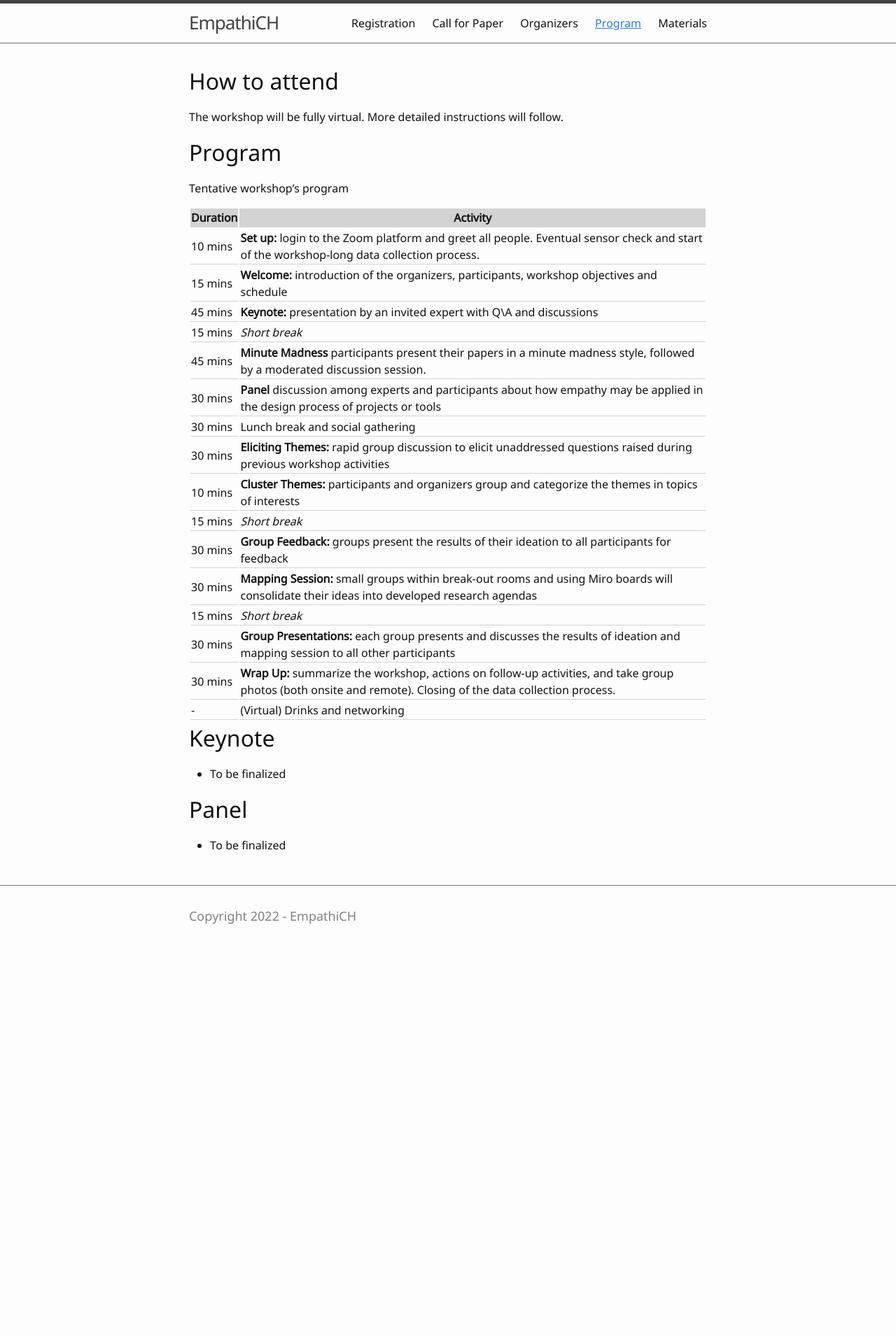
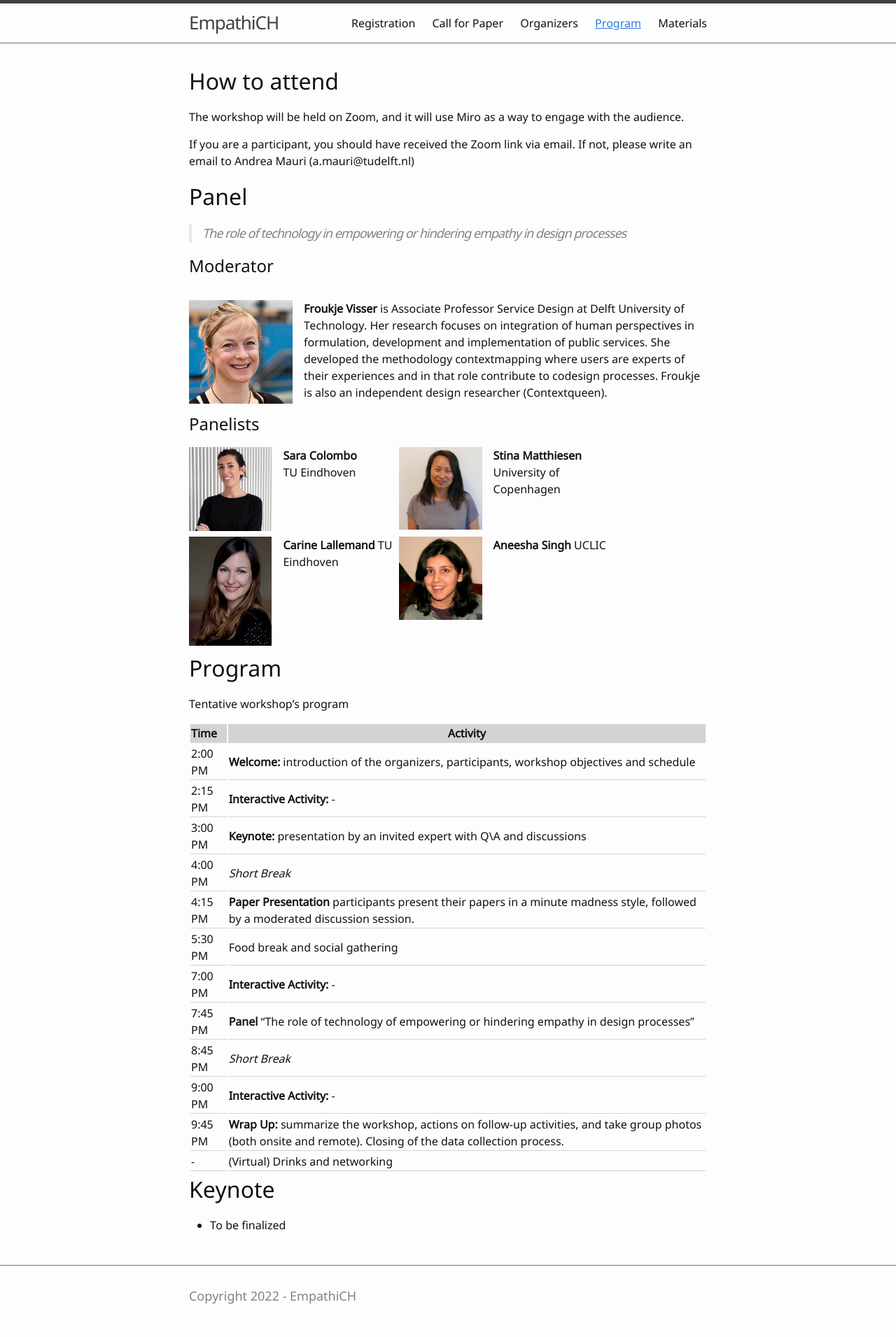
Before and after one commit to empathiCH/empathiCH.github.io, a Jekyll site: the page built from 3-program.md, in a window 1280 px wide. Shown: the whole page at 70% size. Built offline with Jekyll 4.4.1, drawn with Linux system fonts in a browser that asks for light colours; before the commit the page ends 1368 px from its top, so only the background shows below that.

Commit message:
added the panel

```diff
--- a/3-program.md
+++ b/3-program.md
@@ -5,13 +5,54 @@ nav: true
 
 # How to attend
 
-The workshop will be fully virtual. More detailed instructions will follow.
+The workshop will be held on Zoom, and it will use Miro as a way to engage with the audience.
+
+If you are a participant, you should have received the Zoom link via email. If not, please write an email to Andrea Mauri (a.mauri@tudelft.nl)
+
+# Panel
+
+> The role of technology in empowering or hindering empathy in design processes
+
+## Moderator
+
+{% include organizer.html img="froukje.jpg" txt="<strong>Froukje Visser</strong> is Associate Professor Service Design at Delft University of Technology. Her research focuses on integration of human perspectives in formulation, development and implementation of public services. She developed the methodology contextmapping where users are experts of their experiences and in that role contribute to codesign processes. Froukje is also an independent design researcher (Contextqueen).
+
+" %}
+
+## Panelists
+
+{% include panelist.html img="sara.jpg" txt="<strong>Sara Colombo</strong> <br>TU Eindhoven" %}
+
+{% include panelist.html img="stina.jpg" txt="<strong>Stina Matthiesen</strong> University of Copenhagen" %}
+
+{% include panelist.html img="carine.jpg" txt="<strong>Carine Lallemand</strong> TU Eindhoven" %}
+
+{% include panelist.html img="aneesha.jpg" txt="<strong>Aneesha Singh</strong> UCLIC" %}
 
 # Program
 
 Tentative workshop's program
 
 
+| Time   | Activity                                                                                                                                                              |
+|:------------|-----------------------------------------------------------------------------------------------------------------------------------------------------------------------|
+| 2:00 PM  | **Welcome:** introduction of the  organizers, participants, workshop objectives and schedule                                                                                         |
+| 2:15 PM  | **Interactive Activity:** -                                                                                         |
+| 3:00 PM  | **Keynote:** presentation by an invited expert with Q\A and discussions                                                                                                   |
+| 4:00 PM  | *Short Break*                                                                                         |
+| 4:15 PM  | **Paper Presentation** participants present their papers in a minute madness style, followed by a moderated discussion session.                                                                                                     |
+|:------------|-----------------------------------------------------------------------------------------------------------------------------------------------------------------------|
+|5:30 PM | Food break and social gathering|
+|:------------|-----------------------------------------------------------------------------------------------------------------------------------------------------------------------|
+| 7:00 PM | **Interactive Activity:** -                                                                                                |
+| 7:45 PM | **Panel** "The role of technology of empowering or hindering empathy in design processes"                                                                                                   |
+| 8:45 PM  | *Short Break*                                                                                         |
+| 9:00 PM | **Interactive Activity:** -                                                                                                |
+| 9:45 PM | **Wrap Up:** summarize the workshop, actions on follow-up activities, and take group photos (both onsite and remote). Closing of the data collection process. |
+|:------------|-----------------------------------------------------------------------------------------------------------------------------------------------------------------------|
+| - | (Virtual) Drinks and networking  |
+
+<!--
 | Duration   | Activity                                                                                                                                                              |
 |:------------|-----------------------------------------------------------------------------------------------------------------------------------------------------------------------|
 | 10 mins | **Set up:** login to the Zoom platform and greet all people. Eventual sensor check and start of the workshop-long data collection process. |
@@ -34,10 +75,7 @@ Tentative workshop's program
 |:------------|-----------------------------------------------------------------------------------------------------------------------------------------------------------------------|
 | - | (Virtual) Drinks and networking  |
 
+-->
 # Keynote
 
 - To be finalized
-
-# Panel
-
-- To be finalized
--- /dev/null
+++ b/_includes/panelist.html
@@ -0,0 +1,8 @@
+<div class="panelist">
+    <div class="img-panel">
+        <img src="{{ include.img | prepend: '/images/' | relative_url }}" alt="{{ include.alt }}" {% if include.width %}style="width:{{ include.width }};"{% endif %}>
+    </div>
+    <div class="bio">
+        <p>{{include.txt}}</p>
+    </div>
+</div>
--- a/_sass/_custom.scss
+++ b/_sass/_custom.scss
@@ -15,9 +15,21 @@
     width: 20%;
   }
 
+.img-panel {
+    float: left;
+    margin-right: 1em;
+    max-width: 40%;
+  }
+
 .organizer {
     display: inline-block;
     margin-top: 1em;
+}
+
+.panelist {
+    display: inline-table;
+    width: 40%;
+    margin-bottom: 0.5em;
 }
 
 .project {
```
Also changed, not shown: 2-organizers.md (+1 -0 lines), images/aneesha.jpg (added), images/carine.jpg (added), images/froukje.jpg (added), images/sara.jpg (added), images/stina.jpg (added).
